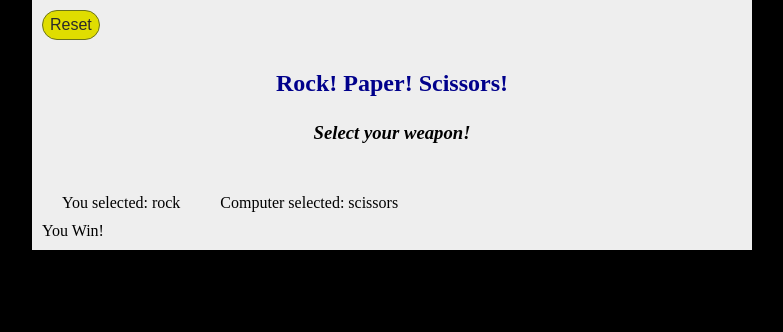
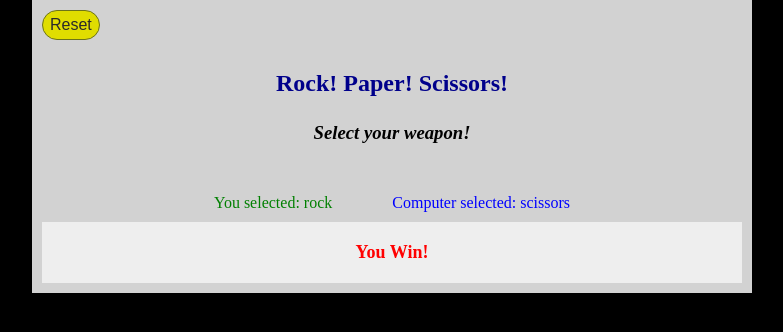
Before and after one commit to victorinspace/vanillajs-rock-paper-scissors, a plain HTML site: page index.html in a window 1280 px wide. Both pictures are taken after a click on the element "Rock". Shown: the whole page, without its empty margins (248-1031 px from the left). Drawn offline with Linux system fonts and the light colour scheme.

Commit message:
Cleaned up UI.

```diff
--- a/style.css
+++ b/style.css
@@ -11,7 +11,7 @@ body {
   max-width: 700px;
   margin: auto;
   padding: 10px;
-  background-color: #eee;
+  background-color: #d2d2d2;
 }
 
 .reset-button {
@@ -36,7 +36,7 @@ body {
   font-style: italic;
 }
 
-.battle-arena {
+#battle-arena {
   display: none;
   display: flex;
   justify-content: center;
@@ -61,13 +61,23 @@ body {
 
 .weapon-option {
   padding: 10px;
-  margin: 0 10px;
+  margin: 0 20px;
 }
 
-.AI-selected {
+#player-weapon {
+  color: green;
+}
+
+#AI-weapon {
   color: blue;
 }
 
 #match-result {
   display: none;
+  background-color: #eee;
+  color: red;
+  text-align: center;
+  font-size: large;
+  font-weight: bold;
+  padding: 20px 0;
 }
```
